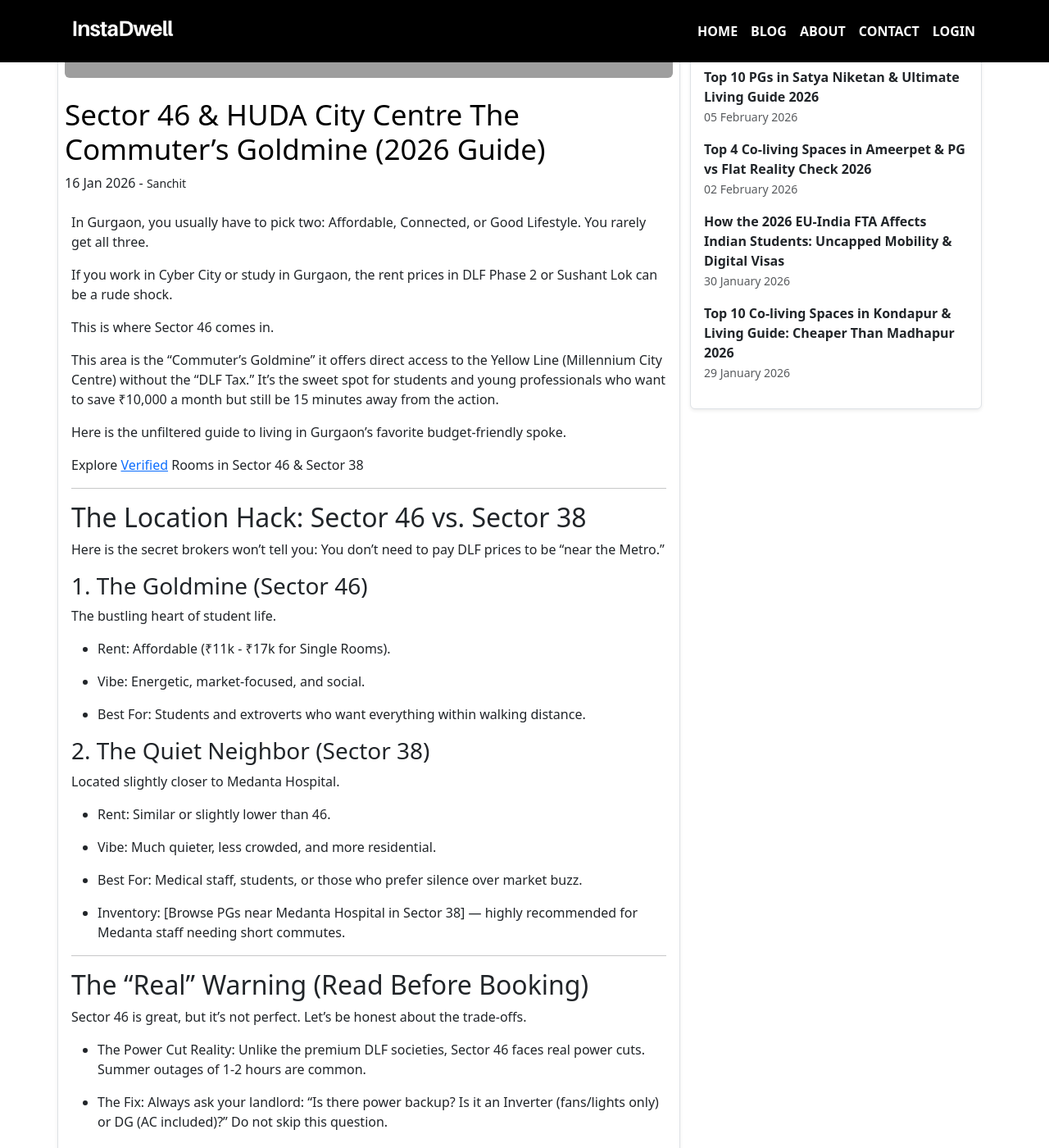
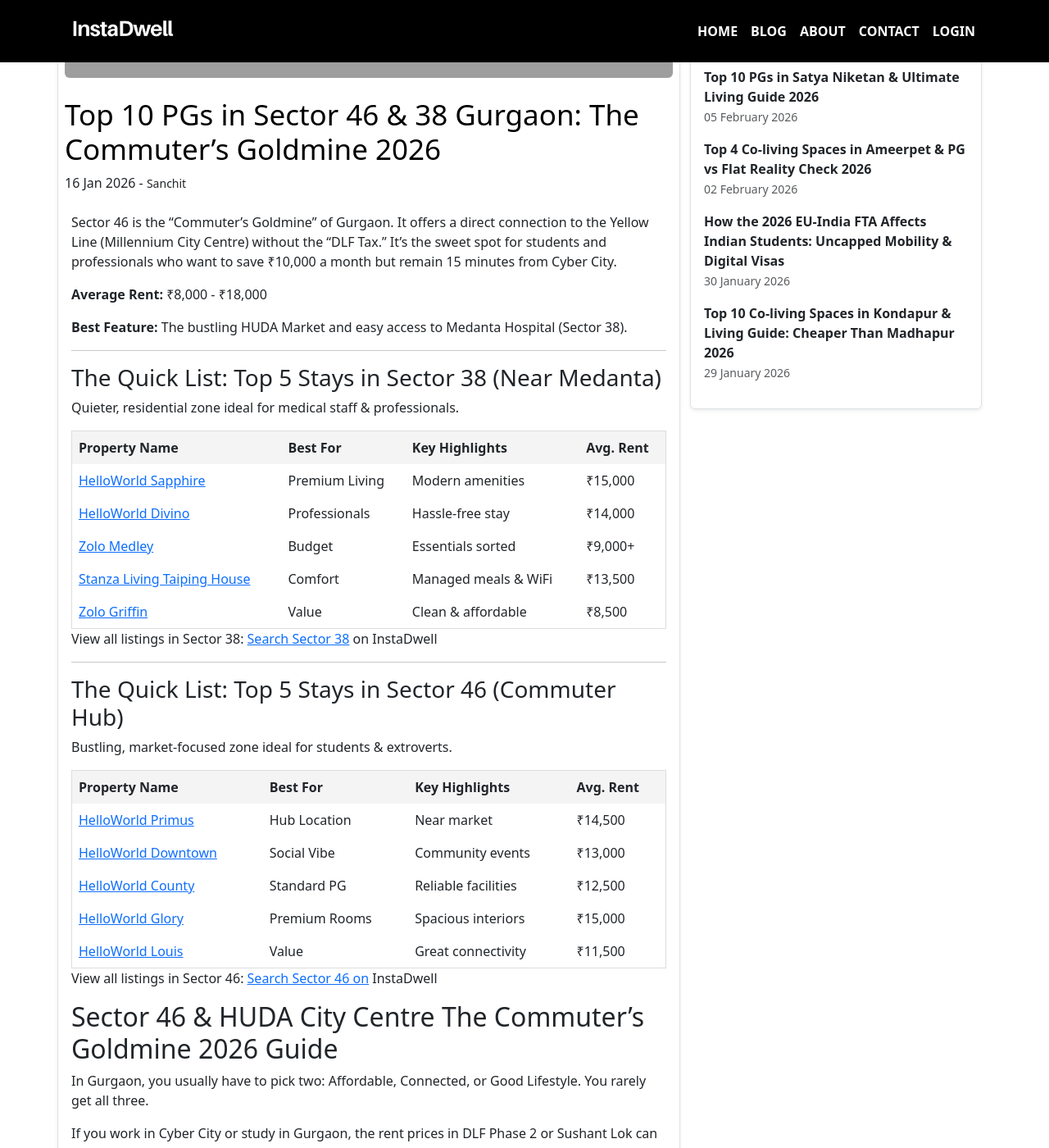
Before and after one commit to instadw/instadwell-blog, a Jekyll site: the page built from _posts/2026-1-16-top-10-pgs-in-sector-46-and-38-gurgaon-the-commuters-goldmine-2026.md, in a window 1280 px wide and 1400 px high, scrolled down 567 px. Shown: the whole window at 82% size. Built offline with Jekyll 4.4.1, drawn with Linux system fonts in a browser that asks for light colours.

Commit message:
Update and rename 2026-1-16-sector-46-and-huda-city-centre-the-commuters-goldmine-2026-guide.md to 2026-1-16-top-10-pgs-in-sector-46-and-38-gurgaon-the-commuters-goldmine-2026.md

```diff
--- a/_posts/2026-1-16-sector-46-and-huda-city-centre-the-commuters-goldmine-2026-guide.md
+++ b/_posts/2026-1-16-top-10-pgs-in-sector-46-and-38-gurgaon-the-commuters-goldmine-2026.md
@@ -1,7 +1,7 @@
 ---
-title: "Sector 46 & HUDA City Centre The Commuter’s Goldmine (2026 Guide)"
-description: " Moving to Gurgaon on a budget? Discover why Sector 46 is the Goldmine near HUDA City Centre. Get real rent rates, commute hacks & Sector 38 comparisons."
-image: "/assets/images/sector-46-and-huda-city-centre-the-commuters-goldmine-2026-guide.webp"
+title: " Top 10 PGs in Sector 46 & 38 Gurgaon: The Commuter’s Goldmine 2026 "
+description: " Moving to Gurgaon? Compare the Top 10 Co-living Spaces in Sector 46 & Sector 38 Discover the Commuter's Goldmine near HUDA City Centre and Medanta."
+image: "/assets/images/top-10-pgs-in-sector-46-and-38-gurgaon-the-commuters-goldmine-2026.webp"
 layout: post
 permalink: /:title
 author: Sanchit
@@ -9,7 +9,47 @@
 date: 2026-1-16T09:14:00.000+05:30
 ---
 
+Sector 46 is the "Commuter's Goldmine" of Gurgaon. It offers a direct connection to the Yellow Line (Millennium City Centre) without the "DLF Tax." It’s the sweet spot for students and professionals who want to save ₹10,000 a month but remain 15 minutes from Cyber City.
 
+**Average Rent:** ₹8,000 - ₹18,000
+
+**Best Feature:** The bustling HUDA Market and easy access to Medanta Hospital (Sector 38).
+
+
+----------
+
+### The Quick List: Top 5 Stays in Sector 38 (Near Medanta)
+
+Quieter, residential zone ideal for medical staff & professionals.
+
+| **Property Name**                                                                   | **Best For**   | **Key Highlights**   | **Avg. Rent** |
+| ----------------------------------------------------------------------------------- | -------------- | -------------------- | ------------- |
+| [HelloWorld Sapphire](https://instadwell.com/properties/3264-helloworld-sapphire)   | Premium Living | Modern amenities     | ₹15,000       |
+| [HelloWorld Divino](https://instadwell.com/properties/3245-helloworld-divino)       | Professionals  | Hassle-free stay     | ₹14,000       |
+| [Zolo Medley](https://instadwell.com/properties/2523-zolo-medley)                   | Budget         | Essentials sorted    | ₹9,000+       |
+| [Stanza Living Taiping House](https://instadwell.com/properties/2995-taiping-house) | Comfort        | Managed meals & WiFi | ₹13,500       |
+| [Zolo Griffin](https://instadwell.com/properties/2525-zolo-griffin)                 | Value          | Clean & affordable   | ₹8,500        |
+
+ View all listings in Sector 38: [Search Sector 38](https://instadwell.com/search?lat=28.4346993&lng=77.0430483&location=Sector%2038%2C%20Gurugram%2C%20Haryana%20122018%2C%20India&city=Gurugram&country=India) on InstaDwell
+
+----------
+
+### The Quick List: Top 5 Stays in Sector 46 (Commuter Hub)
+
+Bustling, market-focused zone ideal for students & extroverts.
+
+| **Property Name**                                                                 | **Best For**  | **Key Highlights**  | **Avg. Rent** |
+| --------------------------------------------------------------------------------- | ------------- | ------------------- | ------------- |
+| [HelloWorld Primus](https://instadwell.com/properties/3247-helloworld-primus)     | Hub Location  | Near market         | ₹14,500       |
+| [HelloWorld Downtown](https://instadwell.com/properties/3257-helloworld-downtown) | Social Vibe   | Community events    | ₹13,000       |
+| [HelloWorld County](https://instadwell.com/properties/3253-helloworld-county)     | Standard PG   | Reliable facilities | ₹12,500       |
+| [HelloWorld Glory](https://instadwell.com/properties/3248-helloworld-glory)       | Premium Rooms | Spacious interiors  | ₹15,000       |
+| [HelloWorld Louis](https://instadwell.com/properties/3249-helloworld-louis)       | Value         | Great connectivity  | ₹11,500       |
+
+
+View all listings in Sector 46: [Search Sector 46 on](https://instadwell.com/search?lat=28.4374374&lng=77.05857499999999&location=Sector%2046%2C%20Gurugram%2C%20Haryana%2C%20India&city=Gurugram&country=India) InstaDwell
+
+## Sector 46 & HUDA City Centre The Commuter’s Goldmine 2026 Guide
 In Gurgaon, you usually have to pick two: Affordable, Connected, or Good Lifestyle. You rarely get all three.
 
 If you work in Cyber City or study in Gurgaon, the rent prices in DLF Phase 2 or Sushant Lok can be a rude shock.
```
